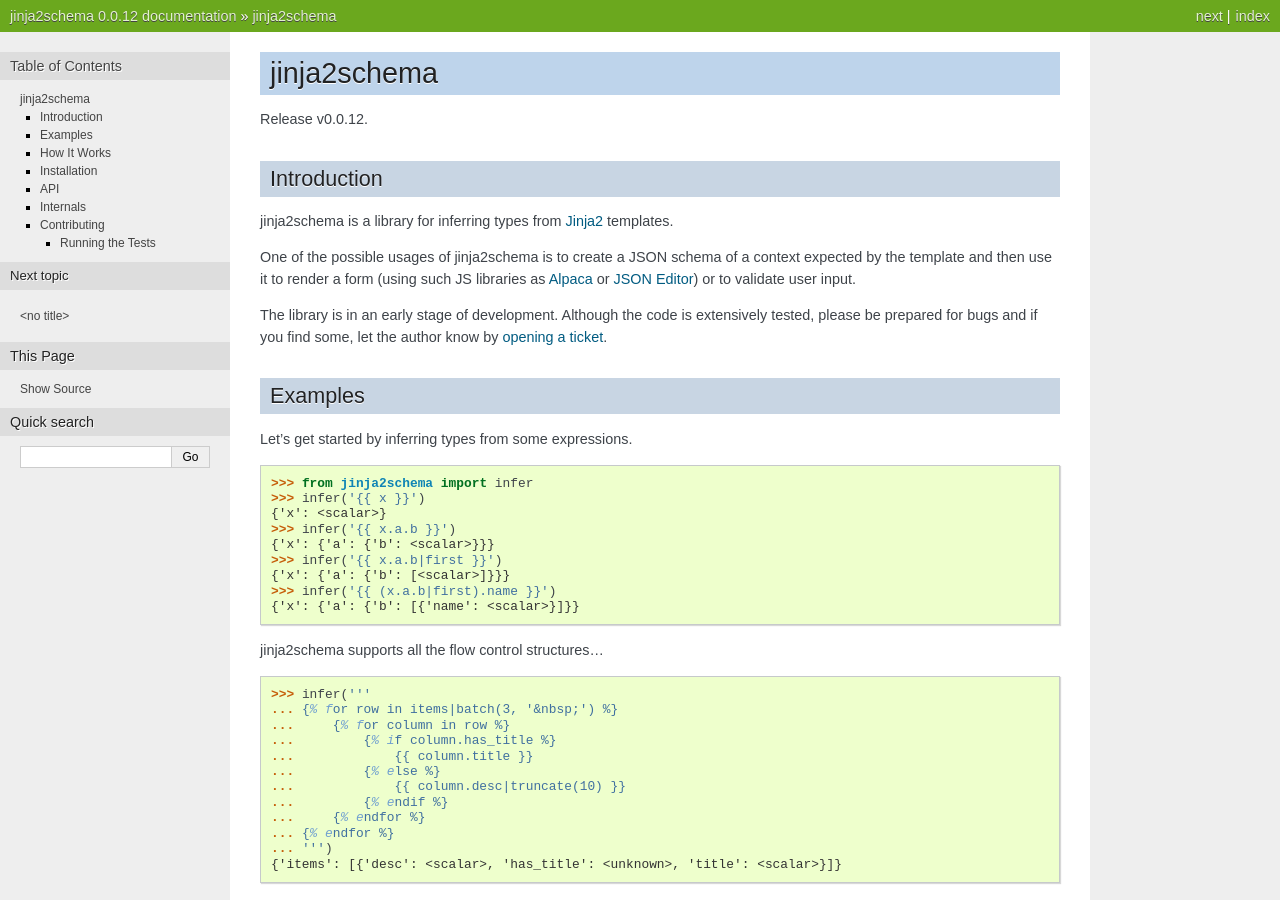
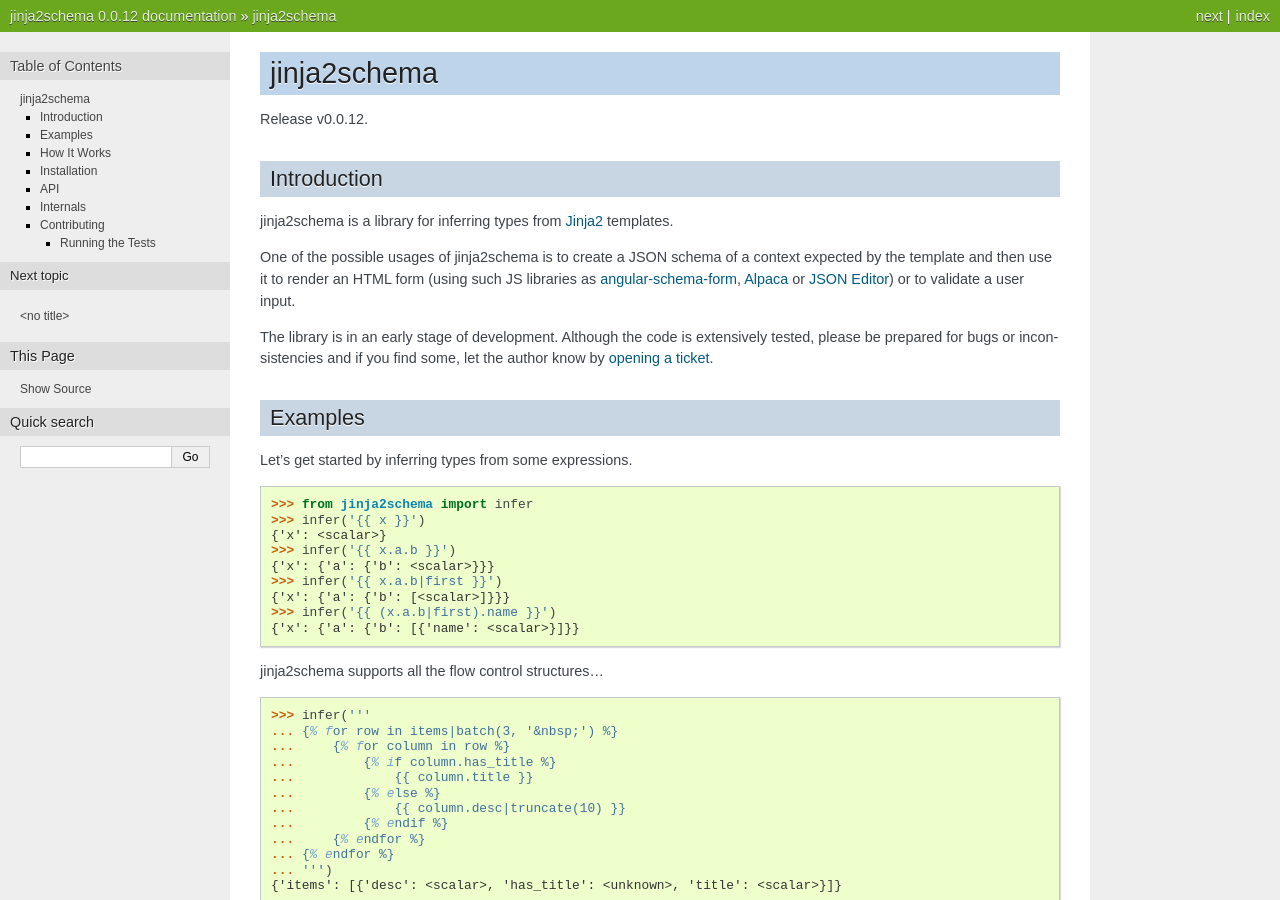
Before and after one commit to aromanovich/jinja2schema, a Sphinx documentation site: the page built from docs/source/index.rst, in a window 1280 px wide and 900 px high. Built offline with Sphinx 7.4.7, drawn with Linux system fonts in a browser that asks for light colours; some of the changed text lies outside the part shown.

```diff
--- a/docs/source/index.rst
+++ b/docs/source/index.rst
@@ -9,11 +9,12 @@ Introduction
 jinja2schema is a library for inferring types from `Jinja2`_ templates.
 
 One of the possible usages of jinja2schema is to create a JSON schema of a context expected by the template
-and then use it to render a form (using such JS libraries as `Alpaca`_ or `JSON Editor`_) or to validate
-user input.
+and then use it to render an HTML form (using such JS libraries as `angular-schema-form`_,
+`Alpaca`_ or `JSON Editor`_) or to validate a user input.
 
 The library is in an early stage of development. Although the code is extensively tested,
-please be prepared for bugs and if you find some, let the author know by `opening a ticket`_.
+please be prepared for bugs or inconsistencies and if you find some,
+let the author know by `opening a ticket`_.
 
 Examples
 --------
@@ -104,13 +105,14 @@ To get a more detailed representation of a structure, one could use :func:`jinja
 .. _opening a ticket: https://github.com/aromanovich/jinja2schema/issues
 .. _Jinja2: http://jinja.pocoo.org/docs/
 .. _Alpaca: http://www.alpacajs.org/
+.. _angular-schema-form: https://github.com/Textalk/angular-schema-form
 .. _JSON Editor: https://github.com/jdorn/json-editor
 .. _JSON schema: http://json-schema.org/
 
 How It Works
 ------------
 
-jinja2schema logic based on the following common sense assumptions.
+jinja2schema algorithm based on the following common sense assumptions.
 
 .. note::
 
@@ -182,7 +184,6 @@ Please feel free to send a pull request or open an issue.
 
 .. _GitHub: https://github.com/aromanovich/jinja2schema
 
-
 Running the Tests
 ~~~~~~~~~~~~~~~~~
 
```
Also changed, not shown: other parts of docs/source/index.rst (+1 -1 lines), README.rst (+6 -4 lines).
